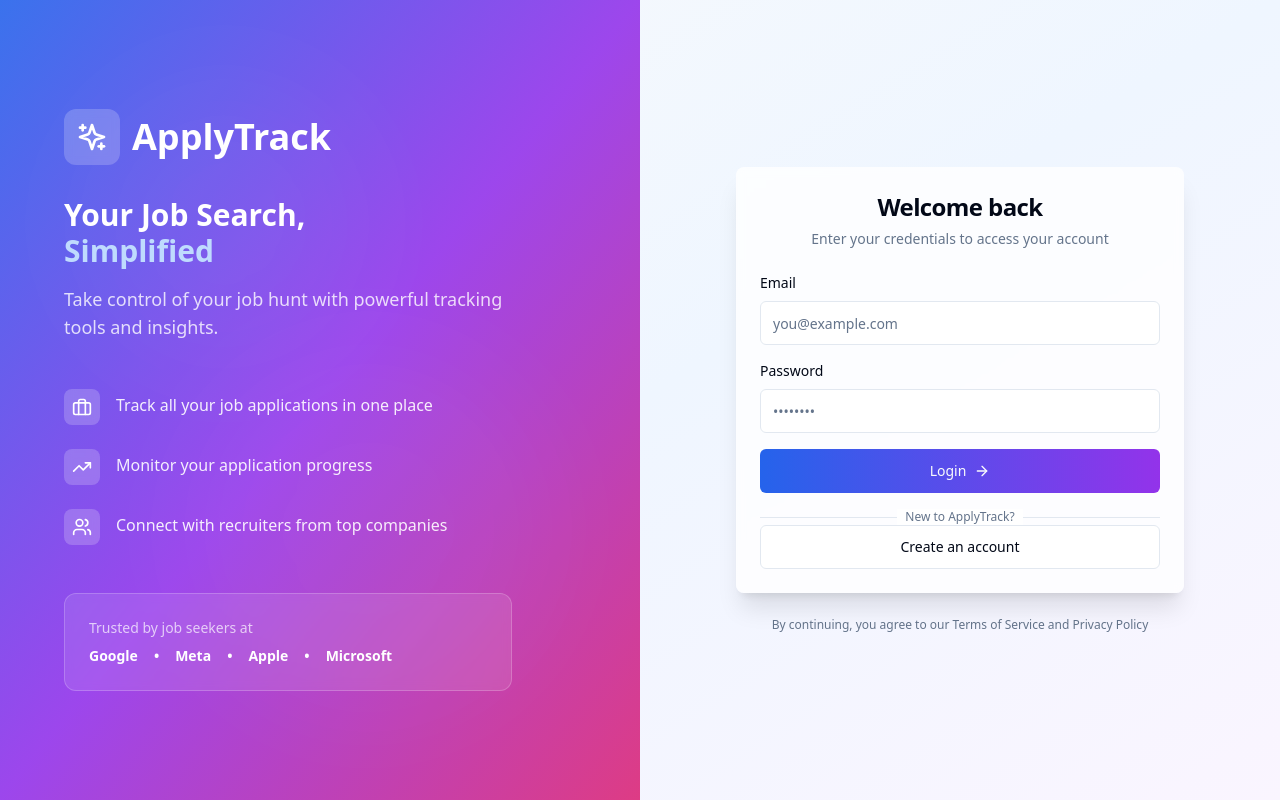
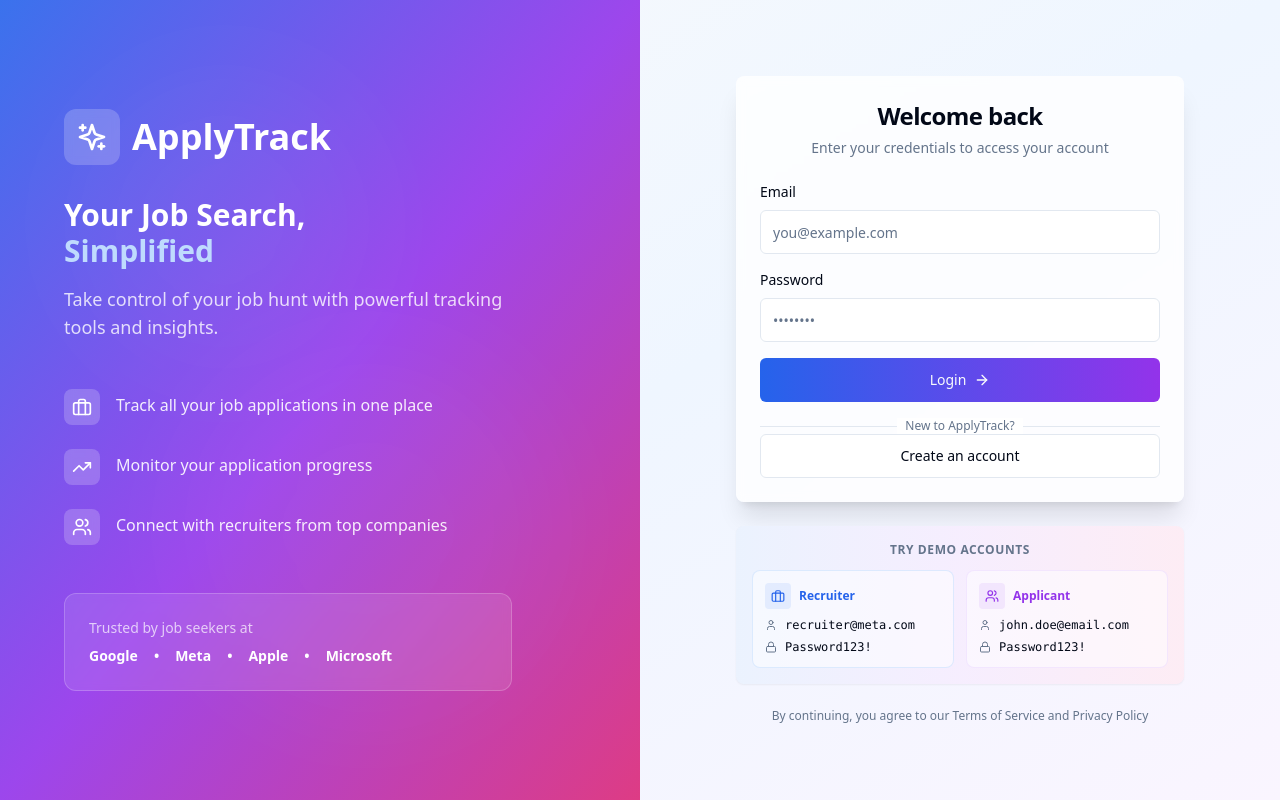
Before and after one commit to medomoust/applytrack, a React (Vite) app in the folder apps/web/: page /login in a window 1280 px wide. Built offline with nearby package versions, Linux system fonts and the light colour scheme; no server answers.

Commit message:
feat: add sleek demo credentials banner to login page

```diff
--- a/apps/web/src/pages/LoginPage.tsx
+++ b/apps/web/src/pages/LoginPage.tsx
@@ -8,7 +8,7 @@ import { Input } from '@/components/ui/Input';
 import { Card, CardContent, CardHeader, CardTitle } from '@/components/ui/Card';
 import { toast } from 'sonner';
 import { motion } from 'framer-motion';
-import { Briefcase, TrendingUp, Users, Sparkles, ArrowRight } from 'lucide-react';
+import { Briefcase, TrendingUp, Users, Sparkles, ArrowRight, User, Lock } from 'lucide-react';
 
 export function LoginPage() {
   const navigate = useNavigate();
@@ -219,6 +219,65 @@ export function LoginPage() {
             </CardContent>
           </Card>
 
+          {/* Demo Credentials Banner */}
+          <motion.div
+            initial={{ opacity: 0, y: 10 }}
+            animate={{ opacity: 1, y: 0 }}
+            transition={{ delay: 0.3 }}
+            className="mt-6"
+          >
+            <Card className="border-0 bg-gradient-to-r from-blue-500/10 via-purple-500/10 to-pink-500/10 backdrop-blur-sm">
+              <CardContent className="p-4">
+                <div className="text-center mb-3">
+                  <p className="text-xs font-semibold text-muted-foreground uppercase tracking-wider">
+                    Try Demo Accounts
+                  </p>
+                </div>
+                <div className="grid grid-cols-1 sm:grid-cols-2 gap-3">
+                  {/* Recruiter Demo */}
+                  <div className="bg-white/50 dark:bg-slate-800/50 rounded-lg p-3 border border-blue-200/50 dark:border-blue-800/50">
+                    <div className="flex items-center gap-2 mb-2">
+                      <div className="p-1.5 bg-blue-500/10 rounded">
+                        <Briefcase className="h-3.5 w-3.5 text-blue-600 dark:text-blue-400" />
+                      </div>
+                      <span className="text-xs font-semibold text-blue-600 dark:text-blue-400">Recruiter</span>
+                    </div>
+                    <div className="space-y-1.5">
+                      <div className="flex items-center gap-2">
+                        <User className="h-3 w-3 text-muted-foreground" />
+                        <code className="text-xs text-foreground">recruiter@meta.com</code>
+                      </div>
+                      <div className="flex items-center gap-2">
+                        <Lock className="h-3 w-3 text-muted-foreground" />
+                        <code className="text-xs text-foreground">Password123!</code>
+                      </div>
+                    </div>
+                  </div>
+
+                  {/* Applicant Demo */}
+                  <div className="bg-white/50 dark:bg-slate-800/50 rounded-lg p-3 border border-purple-200/50 dark:border-purple-800/50">
+                    <div className="flex items-center gap-2 mb-2">
+                      <div className="p-1.5 bg-purple-500/10 rounded">
+                        <Users className="h-3.5 w-3.5 text-purple-600 dark:text-purple-400" />
+                      </div>
+                      <span className="text-xs font-semibold text-purple-600 dark:text-purple-400">Applicant</span>
+                    </div>
+                    <div className="space-y-1.5">
+                      <div className="flex items-center gap-2">
+                        <User className="h-3 w-3 text-muted-foreground" />
+                        <code className="text-xs text-foreground">john.doe@email.com</code>
+                      </div>
+                      <div className="flex items-center gap-2">
+                        <Lock className="h-3 w-3 text-muted-foreground" />
+                        <code className="text-xs text-foreground">Password123!</code>
+                      </div>
+                    </div>
+                  </div>
+                </div>
+              </CardContent>
+            </Card>
+          </motion.div>
+
           <p className="text-center text-xs text-muted-foreground mt-6">
             By continuing, you agree to our Terms of Service and Privacy Policy
           </p>
```
